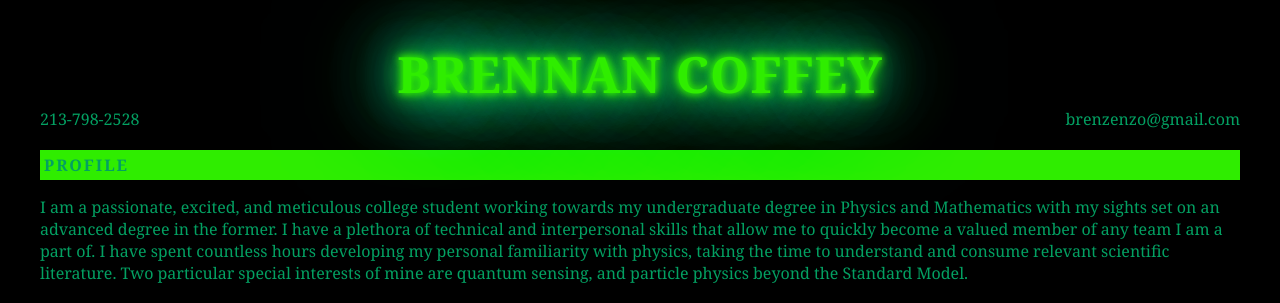
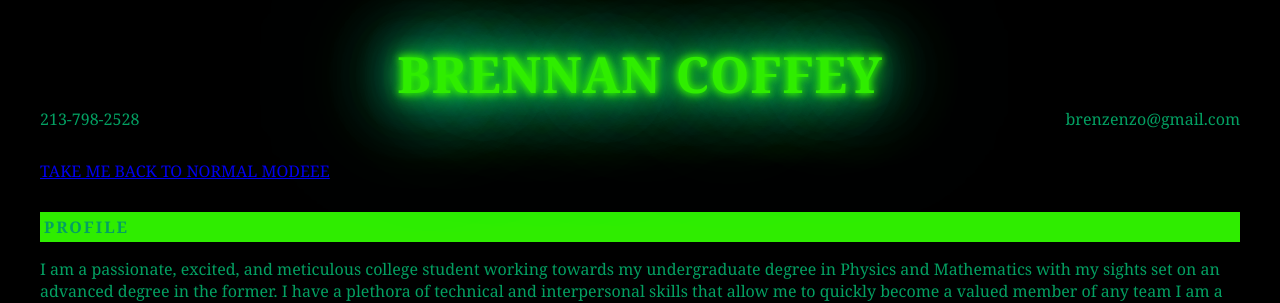
Before and after one commit to bwccwb/resume, a plain HTML site: page matrix style.html in a window 1280 px wide. Shown: the top 303 px of the page. Drawn offline with Linux system fonts and the light colour scheme.

Commit message:
Update matrix style.html

```diff
--- a/matrix style.html
+++ b/matrix style.html
@@ -83,6 +83,9 @@
     <div>213-798-2528</div>
     <div>brenzenzo@gmail.com</div>
   </div>
+<div style="margin-top: 40px;">
+  <a href="index.html">TAKE ME BACK TO NORMAL MODEEE</a>
+</div>
 
   <h2>Profile</h2>
   <p>
```
